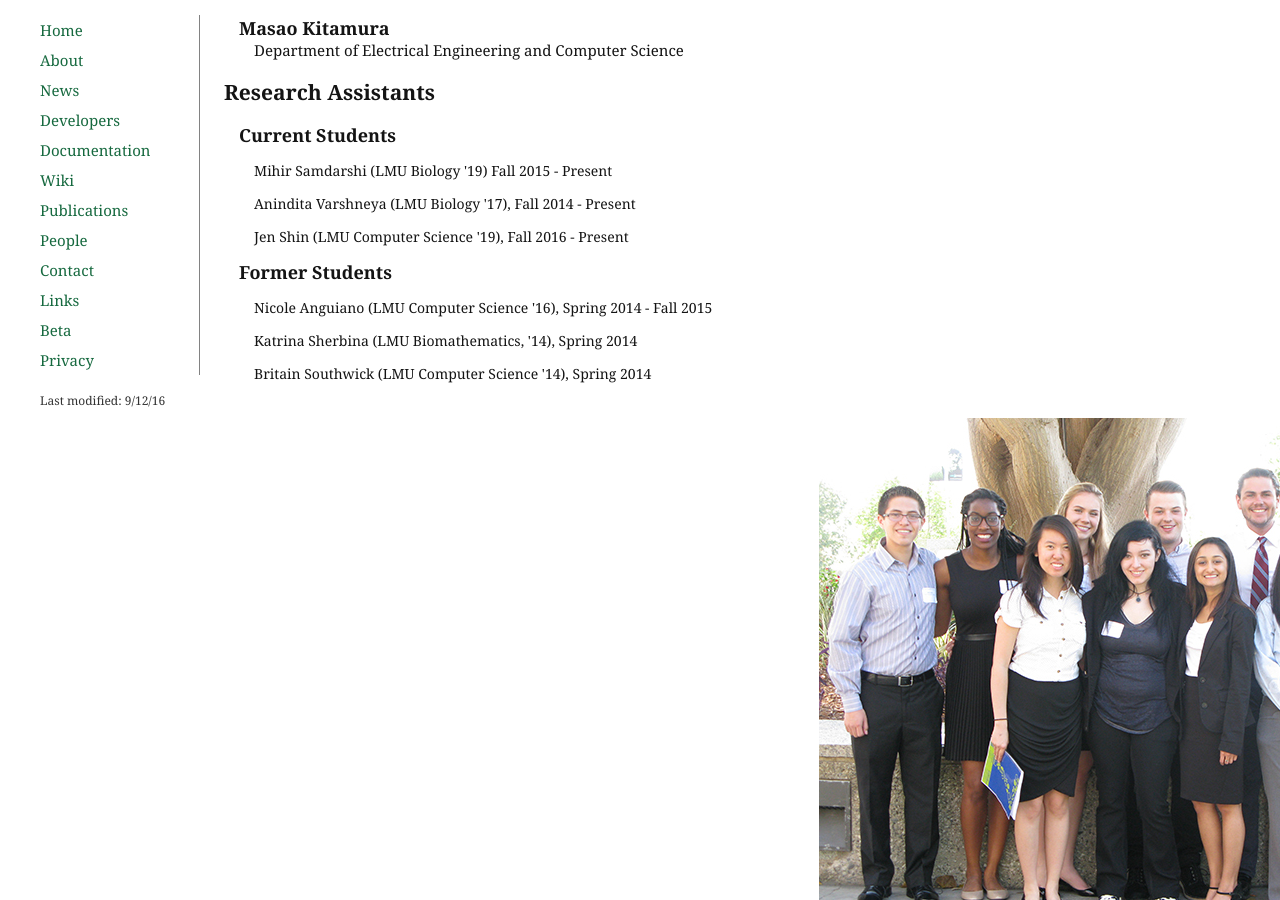
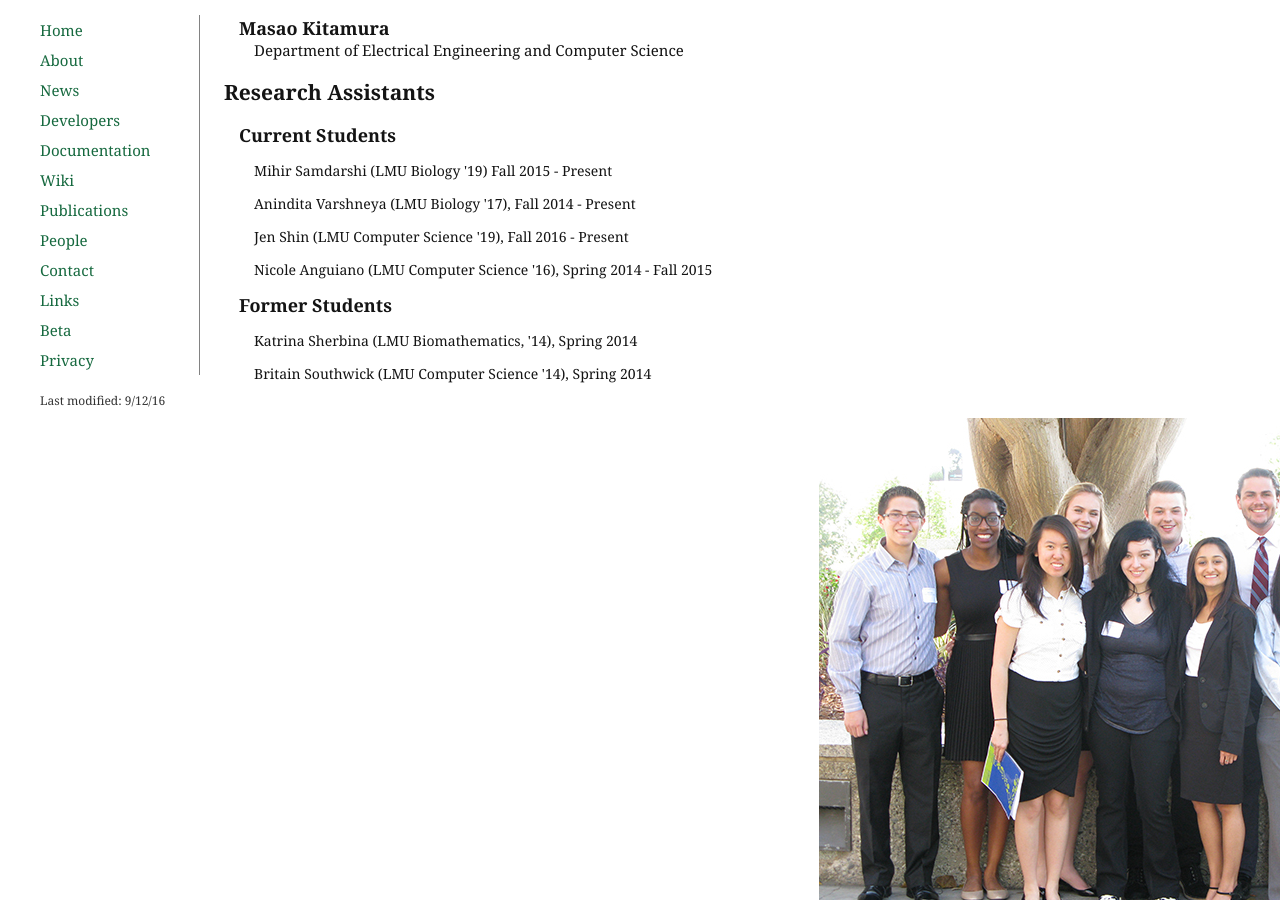
Before and after one commit to dondi/GRNsight, a Jekyll site: the page built from people.html, in a window 1280 px wide and 900 px high, scrolled down 549 px. Built offline with Jekyll 4.4.1, drawn with Linux system fonts in a browser that asks for light colours; nearby versions of some CDN libraries.

Commit message:
Update people.html

```diff
--- a/people.html
+++ b/people.html
@@ -33,8 +33,8 @@ description: Principal Investigators, current and former undergraduate research
                             <p class="studentName">Mihir Samdarshi (LMU Biology '19) Fall 2015 - Present</p>
                             <p class="studentName">Anindita Varshneya (LMU Biology '17), Fall 2014 - Present</p>
                             <p class="studentName">Jen Shin (LMU Computer Science '19), Fall 2016 - Present</p>
+                            <p class="studentName">Nicole Anguiano (LMU Computer Science '16), Spring 2014 - Fall 2015</p>
                           <p class="name">Former Students</p>
-                            <p class="studentName">Nicole Anguiano (LMU Computer Science '16), Spring 2014 - Fall 2015</p>
                             <p class="studentName">Katrina Sherbina (LMU Biomathematics, '14), Spring 2014</p>
                             <p class="studentName">Britain Southwick (LMU Computer Science '14), Spring 2014</p>
                     </div>
```
